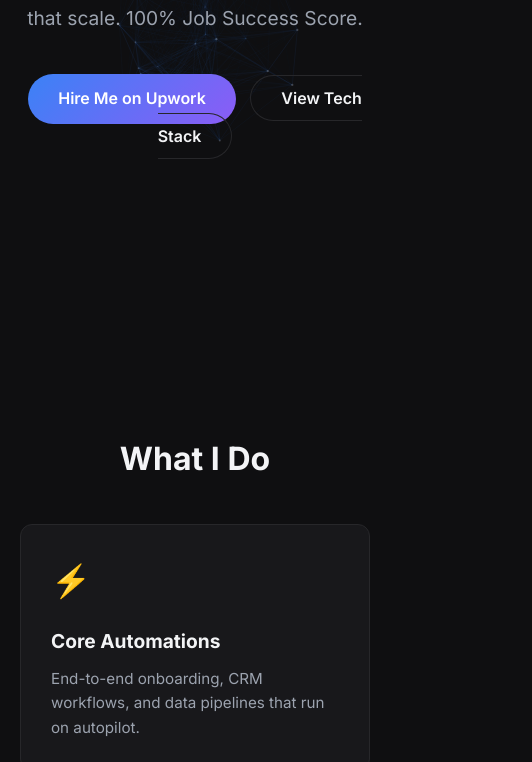
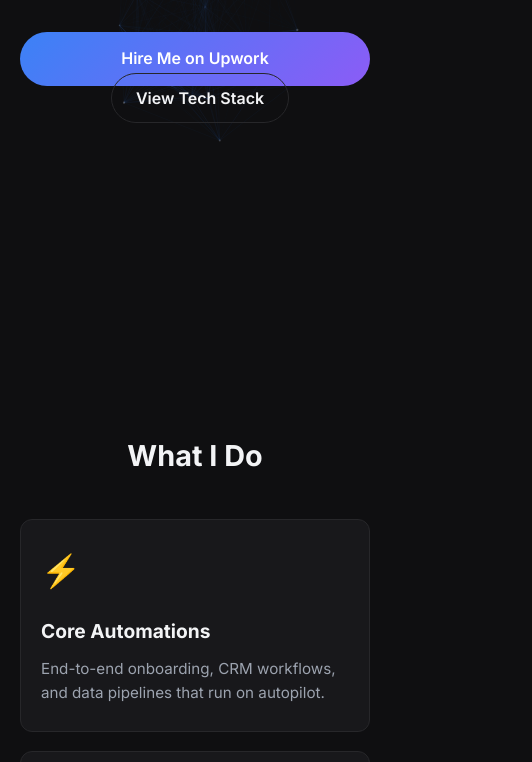
Before and after one commit to juanf1021/portafolio_juan, a plain HTML site: page index.html in a window 390 px wide. Shown: the part 407-1169 px from the top of the page, 532 px wide, since content can reach past the window. Drawn offline with Linux system fonts and the light colour scheme; animation ran at ten frames a second.

Commit message:
Add responsive CSS

```diff
--- a/index.html
+++ b/index.html
@@ -8,6 +8,7 @@
     <meta name="description" content="No-Code Automation Expert specializing in Make, N8N, and AI integrations.">
     <link rel="stylesheet" href="assets/styles.css">
     <link rel="stylesheet" href="assets/image-fix.css">
+    <link rel="stylesheet" href="assets/responsive.css">
     <!-- Preconnect for performance -->
     <link rel="preconnect" href="https://fonts.googleapis.com">
     <link rel="preconnect" href="https://fonts.gstatic.com" crossorigin>
```
